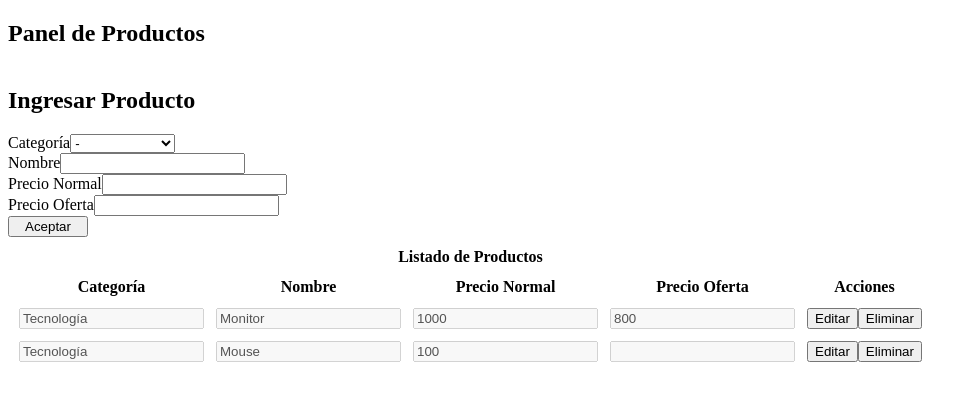
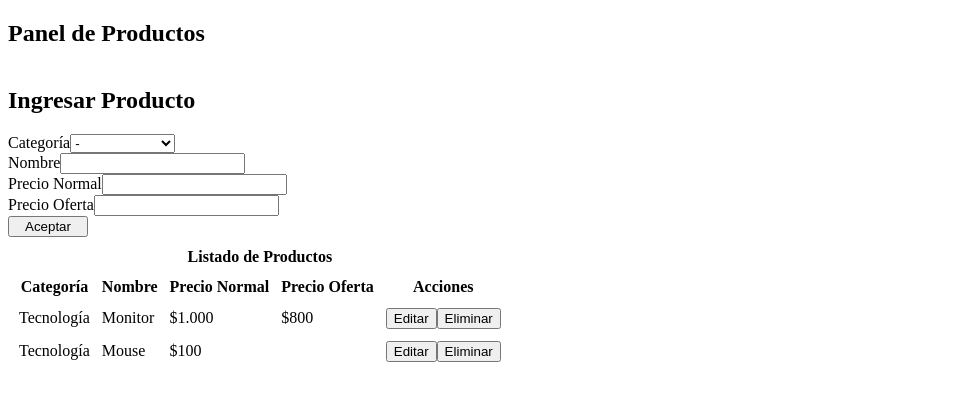
Before and after one commit to esteban-elias/emporio, a React (Vite) app: page / in a window 1280 px wide. Shown: the top 400 px of the page, without its empty margins (0-977 px from the left). Built offline with nearby package versions, Linux system fonts and the light colour scheme.

Commit message:
implement conditional rendering on ProductRow

```diff
--- a/src/components/ProductRow/ProductRow.tsx
+++ b/src/components/ProductRow/ProductRow.tsx
@@ -1,3 +1,4 @@
+import { toCLP } from '../../utils/format-currency';
 import React, { useState } from 'react';
 import {
   ProductRowProps as Props,
@@ -62,23 +63,37 @@ const ProductRow: React.FC<Props> = ({
   return (
     <tr className={styles.container}>
       <td>
-        <input
+        {updateMode ? (
+          <select
             name="categoria"
             value={formState.categoria}
             disabled={!updateMode}
             onChange={handleChange}
-        />
+          >
+            <option value="Tecnología">Tecnología</option>
+            <option value="Ropa Hombre">Hogar</option>
+            <option value="Ropa Mujer">Juguetes</option>
+            <option value="Joyería">Joyería</option>
+          </select>
+        ) : (
+          <span>{formState.categoria}</span>
+        )}
       </td>
 
       <td>
+        {updateMode ? (
           <input
             name="nombre"
             value={formState.nombre}
             disabled={!updateMode}
             onChange={handleChange}
           />
+        ) : (
+          <span>{formState.nombre}</span>
+        )}
       </td>
       <td>
+        {updateMode ? (
           <input
             name="precioNormal"
             value={formState.precioNormal}
@@ -86,8 +101,12 @@ const ProductRow: React.FC<Props> = ({
             type="number"
             onChange={handleChange}
           />
+        ) : (
+          <span>{toCLP(formState.precioNormal)}</span>
+        )}
       </td>
       <td>
+        {updateMode ? (
           <input
             name="precioOferta"
             value={formState.precioOferta}
@@ -95,6 +114,9 @@ const ProductRow: React.FC<Props> = ({
             type="number"
             onChange={handleChange}
           />
+        ) : (
+          <span>{toCLP(formState.precioOferta)}</span>
+        )}
       </td>
       <td>
         <button onClick={handleOnClickEditar}>
--- /dev/null
+++ b/src/utils/format-currency.ts
@@ -0,0 +1,10 @@
+export const toCLP = (value: number | '') => {
+  if (value === '') {
+    return '';
+  }
+  const formatter = new Intl.NumberFormat('es-CL', {
+    style: 'currency',
+    currency: 'clp',
+  });
+  return formatter.format(value);
+};
--- a/src/utils/validations/product-form.ts
+++ b/src/utils/validations/product-form.ts
@@ -24,7 +24,7 @@ export const validateProduct = ({
   return {
     categoria,
     nombre,
-    precioNormal,
-    precioOferta: precioOferta ? precioOferta : null,
+    precioNormal: Number(precioNormal),
+    precioOferta: Number(precioNormal),
   };
 };
```
Lines whose indentation alone changed are shown as unchanged.
